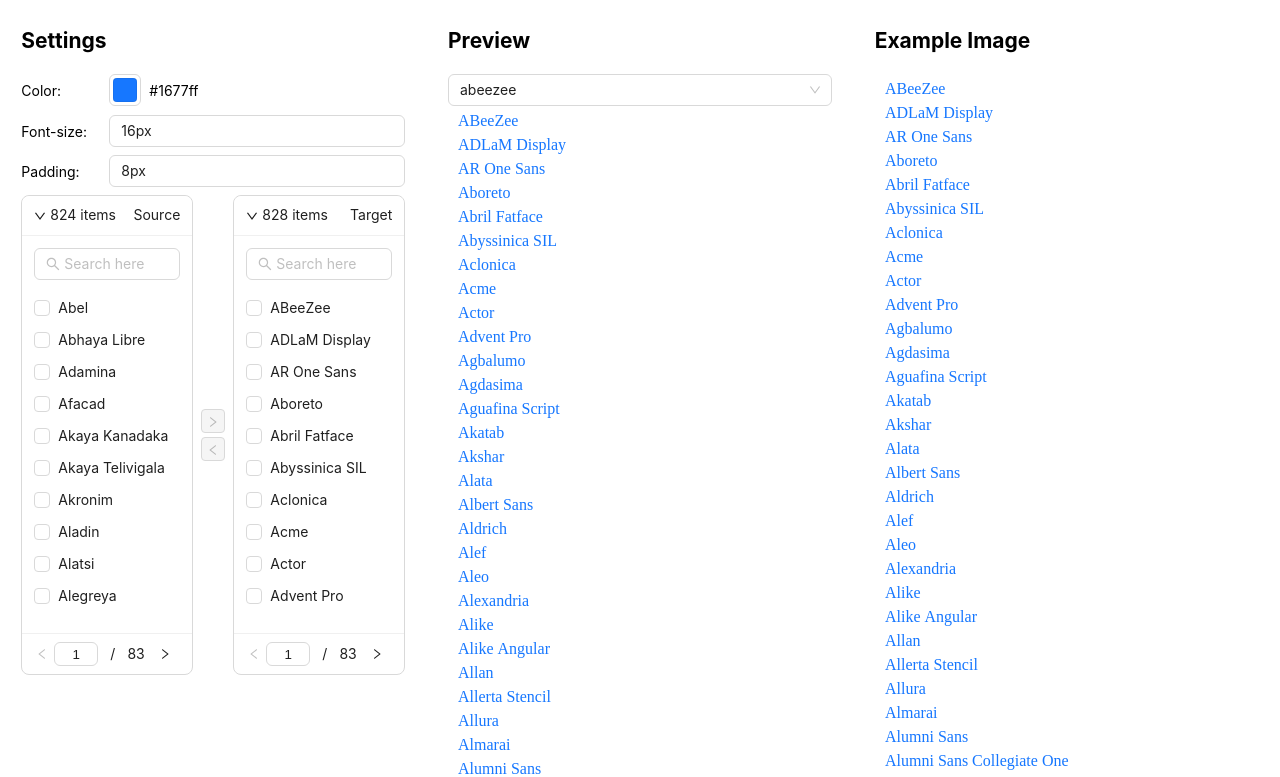
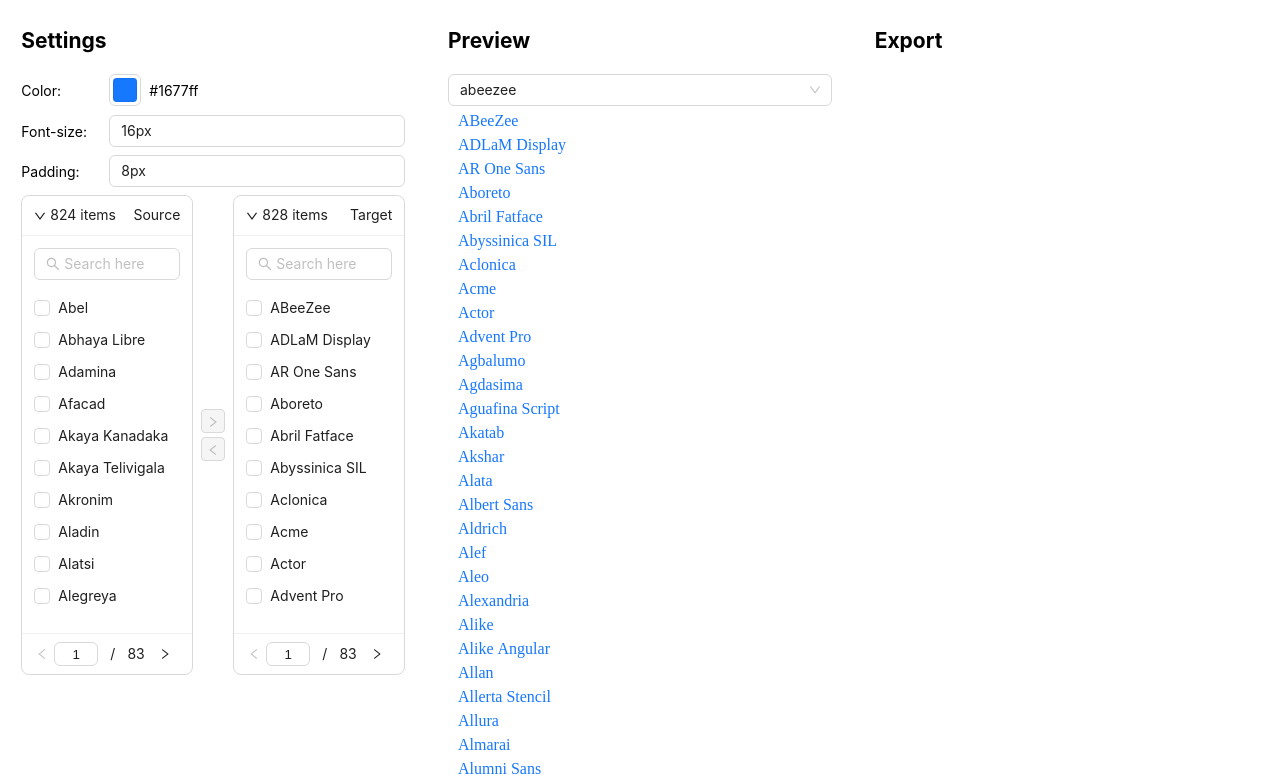
Before and after one commit to Aleksandr09332/google-font-image-generator, a React (Vite) app: page / in a window 1280 px wide. Shown: the top 777 px of the page. Built offline with nearby package versions, Linux system fonts and the light colour scheme; a web font is replaced by a local one.

Commit message:
Update interface App

```diff
--- a/src/component/App/index.css
+++ b/src/component/App/index.css
@@ -1,8 +1,3 @@
 .col {
 	padding: 8px;
 }
-
-.container {
-	margin: 0 auto;
-	width: 384px;
-}
--- a/src/component/App/index.tsx
+++ b/src/component/App/index.tsx
@@ -8,6 +8,7 @@ import { FontTransfer } from '../FontTransfer';
 import type { IFontTransferProps } from '../FontTransfer';
 import { Preview } from '../Preview';
 import { Canvas } from '../Canvas';
+import { Section } from '../Section';
 import './index.css';
 
 const App = () => {
@@ -21,37 +22,34 @@ const App = () => {
 
   return (
     <Preloader>
+      <Canvas
+        fonts={fontNames}
+        color={fontParams[fontParamsEnum.COLOR]}
+        fontSize={fontParams[fontParamsEnum.FONT_SIZE]}
+        padding={fontParams[fontParamsEnum.PADDING]}
+        onChange={setImage}
+      />
       <Row>
         <Col className="col" span={24} xl={8} style={{ minWidth: 384 }}>
-          <div className="container">
-            <h2>Settings</h2>
+          <Section title="Settings">
             <FontParams fields={fontParams} onChange={handleChangeFontParams}/>
             <FontTransfer target={fontNames} onChange={setFontNames}/>
-          </div>
+          </Section>
         </Col>
         <Col className="col" span={24} xl={8}>
-          <div className="container">
-            <h2>Preview</h2>
+          <Section title="Preview">
             <Preview
               fonts={fontNames}
               padding={fontParams[fontParamsEnum.PADDING]}
               fontSize={fontParams[fontParamsEnum.FONT_SIZE]}
               image={image}
             />
-            <h2>Export</h2>
-          </div>
+          </Section>
         </Col>
         <Col className="col" span={24} xl={8}>
-          <div className="container">
-            <h2>Example Image</h2>
-            <Canvas
-              fonts={fontNames}
-              color={fontParams[fontParamsEnum.COLOR]}
-              fontSize={fontParams[fontParamsEnum.FONT_SIZE]}
-              padding={fontParams[fontParamsEnum.PADDING]}
-              onChange={setImage}
-            />
-          </div>
+          <Section title="Export">
+            <div></div>
+          </Section>
         </Col>
       </Row>
     </Preloader>
--- /dev/null
+++ b/src/component/Canvas/index.css
@@ -0,0 +1,5 @@
+.canvas {
+	position: absolute;
+	top: 0;
+	right: 100%;
+}
--- a/src/component/Canvas/index.tsx
+++ b/src/component/Canvas/index.tsx
@@ -1,6 +1,7 @@
 import { FC, useLayoutEffect, useRef } from 'react';
 import { IFields } from '../FontParams';
 import { calculatePositionY } from '../../lib';
+import './index.css';
 
 export interface ICanvasProps extends IFields {
   fonts: string[];
@@ -31,6 +32,6 @@ export const Canvas: FC<ICanvasProps> = ({ color, fonts, fontSize, padding, onCh
   }, [color, fonts, fontSize, padding, height, onChange]);
 
   return (
-    <canvas ref={canvasRef} width={width} height={height} />
+    <canvas ref={canvasRef} width={width} height={height} className="canvas" />
   );
 }
--- a/src/component/Preloader/index.tsx
+++ b/src/component/Preloader/index.tsx
@@ -41,7 +41,11 @@ export const Preloader: FC<IPreloaderProps> = ({ children }) => {
           <Progress type="circle" percent={percent} style={{ fontFamily: 'sans-serif' }} />
         </Flex>
       )}
-      {loaded && children}
+      {loaded && (
+        <div style={{ overflow: "hidden" }}>
+          {children}
+        </div>
+      )}
     </div>
   );
 };
--- /dev/null
+++ b/src/component/Section/index.css
@@ -0,0 +1,4 @@
+.section {
+	margin: 0 auto;
+	width: 384px;
+}
--- /dev/null
+++ b/src/component/Section/index.tsx
@@ -0,0 +1,16 @@
+import { FC, ReactNode } from 'react';
+import './index.css';
+
+export interface ISectionProps {
+  title: string;
+  children: ReactNode;
+}
+
+export const Section: FC<ISectionProps> = ({ title, children }) => {
+  return (
+    <div className="section">
+      <h2>{title}</h2>
+      {children}
+    </div>
+  );
+};
```
